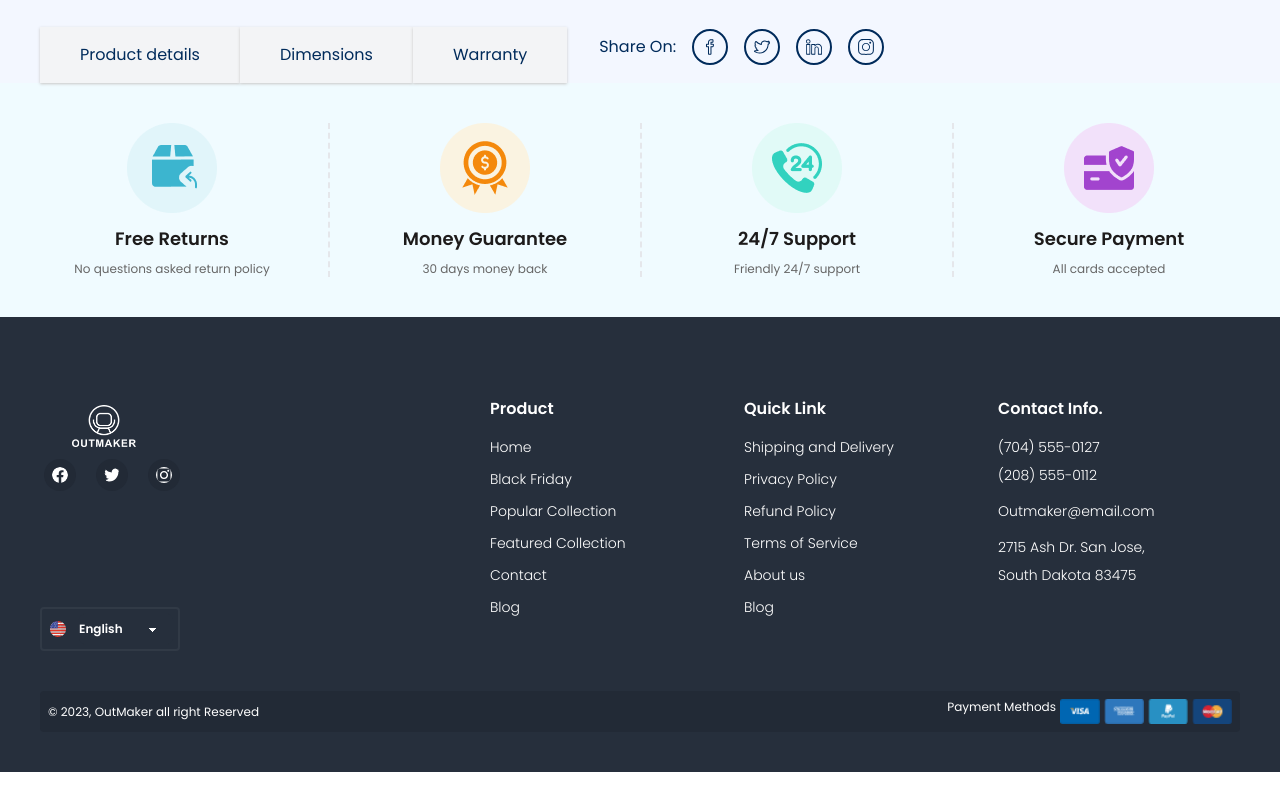
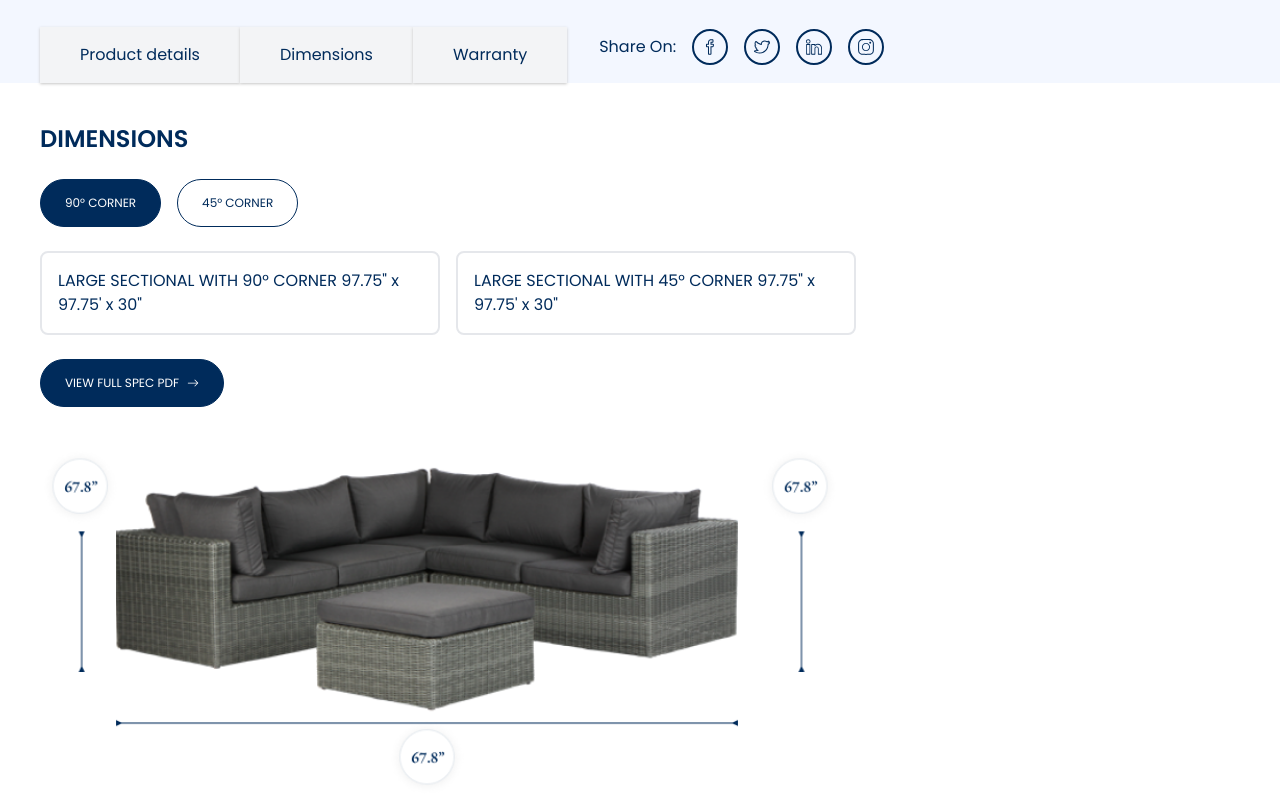
Before and after one commit to MdTasib/out-maker, a React (Create React App) app: page /product-details in a window 1280 px wide. Shown: the part 1440-2240 px from the top of the page. Before the commit the page ends 2212 px from the top, so only its background shows below. Built offline with nearby package versions, Linux system fonts and the light colour scheme.

Commit message:
dimensions

```diff
--- /dev/null
+++ b/src/pages/product-details/Details.js
@@ -0,0 +1,39 @@
+import React from "react";
+import { BsArrowRight } from "react-icons/bs";
+import Button from "../../shared/Button/Button";
+
+const Details = () => {
+	return (
+		<section className='container mx-auto p-10'>
+			<h4 className='text-primary text-2xl font-semibold uppercase'>
+				Product details
+			</h4>
+			<p className='text-base font-normal text-[#666666] py-4 leading-loose'>
+				Ludlow mixes materials and textures, creating a design that feels both
+				modern and organic. <br />
+				A low-profile frame wrapped in a light wicker with weathered teak feet
+				and textured Sunbrella fabric creates visual complexity without
+				sacrificing practicality. <br />
+				The Ludlow collection is completely modular, so you can create a
+				loveseat, sofa or custom sectional based on which configuration fits
+				your space best.
+			</p>
+
+			<Button className='btn btn-primary rounded-full text-white hover:text-primary hover:bg-white font-normal'>
+				Cleaning Instructions <BsArrowRight className='ms-2' />
+			</Button>
+
+			<h5 className='text-xl font-semibold text-primary pt-8'>
+				THIS SET INCLUDES
+			</h5>
+			<ul className='list-disc flex gap-10 text-primary pl-4 pt-1'>
+				<li>Right Arm</li>
+				<li>Right Arm</li>
+				<li>Right Arm</li>
+				<li>Right Arm</li>
+			</ul>
+		</section>
+	);
+};
+
+export default Details;
--- /dev/null
+++ b/src/pages/product-details/Dimensions.js
@@ -0,0 +1,42 @@
+import React from "react";
+import { BsArrowRight } from "react-icons/bs";
+import Button from "../../shared/Button/Button";
+import dimensions from "../../assets/images/dimensions-info.png";
+
+const Dimensions = () => {
+	return (
+		<section className='container mx-auto p-10'>
+			<h4 className='text-primary text-2xl font-semibold uppercase'>
+				Dimensions
+			</h4>
+
+			<div className='py-6'>
+				<Button className='btn btn-primary rounded-full text-white hover:text-primary hover:bg-white font-normal mr-4 px-6'>
+					90° Corner
+				</Button>
+				<Button className='btn border-1 border-primary rounded-full text-primary hover:text-white hover:bg-primary bg-white font-normal px-6'>
+					45° Corner
+				</Button>
+			</div>
+
+			<div className='block md:flex gap-4 pb-6'>
+				<div className='border-2 border-gray-200 rounded-lg text-primary font-normal text-base md:w-1/3 p-4 mb-4 md:mb-0'>
+					<p>LARGE SECTIONAL WITH 90° CORNER 97.75" x 97.75' x 30"</p>
+				</div>
+				<div className='border-2 border-gray-200 rounded-lg text-primary font-normal text-base md:w-1/3 p-4'>
+					<p>LARGE SECTIONAL WITH 45° CORNER 97.75" x 97.75' x 30"</p>
+				</div>
+			</div>
+
+			<Button className='btn btn-primary rounded-full text-white hover:text-primary hover:bg-white font-normal px-6'>
+				View Full Spec PDF <BsArrowRight className='ms-2' />
+			</Button>
+
+			<div className='pt-10'>
+				<img src={dimensions} alt='' className='md:w-2/3' />
+			</div>
+		</section>
+	);
+};
+
+export default Dimensions;
--- a/src/pages/product-details/Info.js
+++ b/src/pages/product-details/Info.js
@@ -150,7 +150,7 @@ const Info = () => {
 						</ul>
 					</nav>
 
-					<div className='flex items-center gap-4 text-primary pt-4'>
+					<div className='flex items-center gap-4 text-primary pt-4 pb-4 md:pb-0'>
 						<p>Share On:</p>
 						<div className='border-primary rounded-full w-9 h-9 border-2 p-2'>
 							<SlSocialFacebook />
--- a/src/pages/product-details/ProductDetails.js
+++ b/src/pages/product-details/ProductDetails.js
@@ -1,12 +1,16 @@
 import React from "react";
 import DetailsSlider from "./DetailsSlider";
 import Info from "./Info";
+import Details from "./Details";
+import Dimensions from "./Dimensions";
 
 const ProductDetails = () => {
 	return (
 		<main>
 			<DetailsSlider />
 			<Info />
+			{/* <Details /> */}
+			<Dimensions />
 		</main>
 	);
 };
--- /dev/null
+++ b/src/pages/product-details/Warranty.js
@@ -0,0 +1,7 @@
+import React from "react";
+
+const Warranty = () => {
+	return <div></div>;
+};
+
+export default Warranty;
```
Also changed, not shown: src/assets/images/dimensions-info.png (added).
